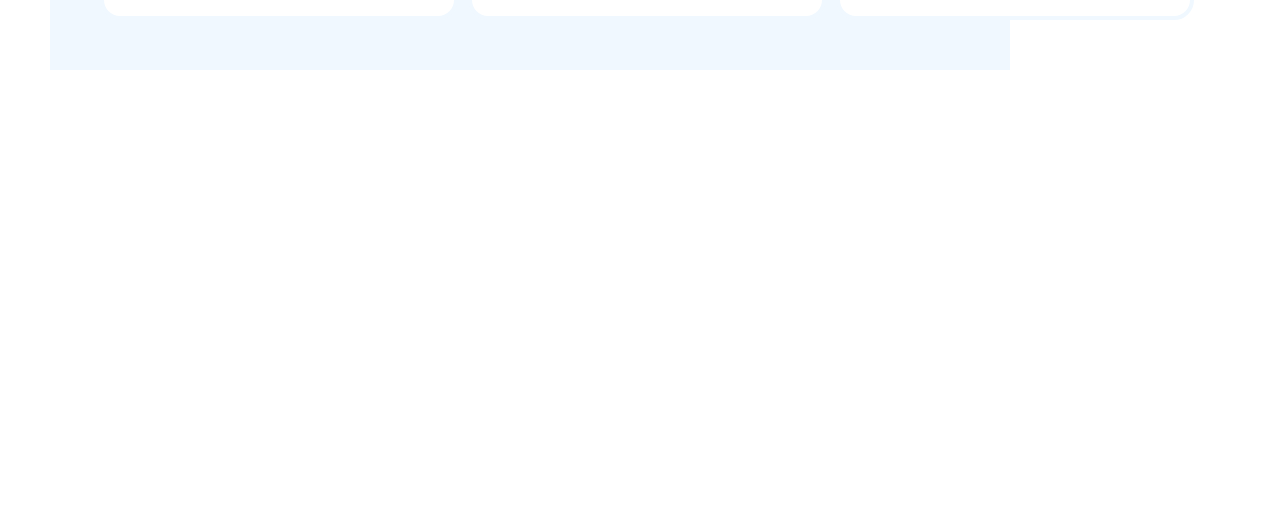
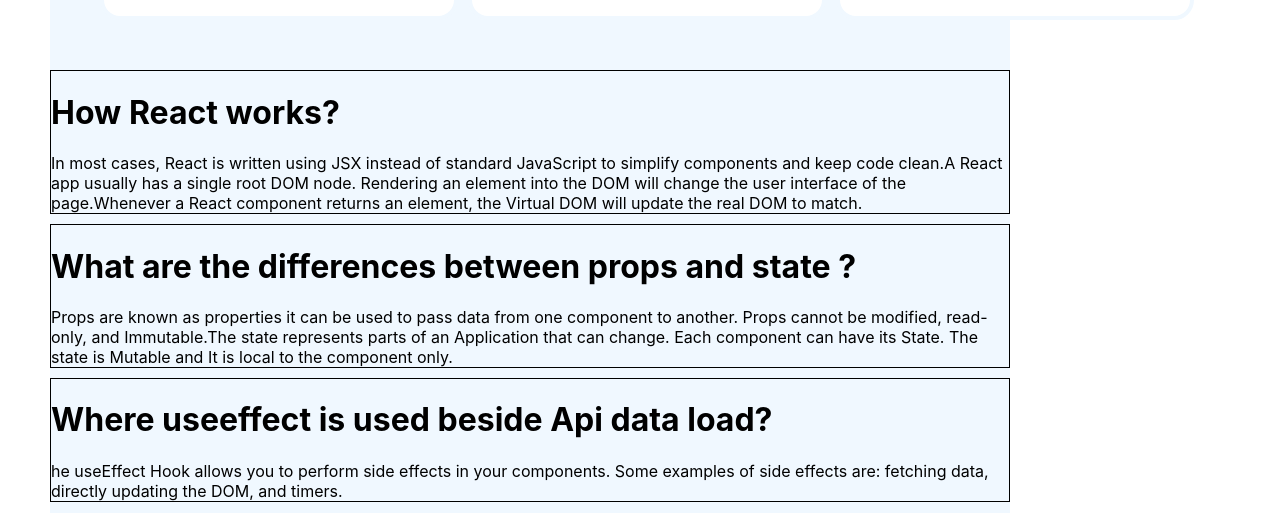
Before and after one commit to likhon29/book-reader-club, a React (Create React App) app: page / in a window 1280 px wide. Shown: the part 1343-1856 px from the top of the page. Before the commit the page ends 1413 px from the top, so only its background shows below. Built offline with nearby package versions, Linux system fonts and the light colour scheme.

Commit message:
Blogs added

```diff
--- a/src/compoents/Blogs/Blogs.css
+++ b/src/compoents/Blogs/Blogs.css
@@ -0,0 +1,5 @@
+.ques-ans {
+    margin-top: 10px;
+    margin-bottom: 10px;
+    border: 1px solid;
+}
--- a/src/compoents/Blogs/Blogs.js
+++ b/src/compoents/Blogs/Blogs.js
@@ -1,8 +1,26 @@
 import React from 'react';
-
+import './Blogs.css'
 const Blogs = () => {
     return (
         <div className="blogs">
+
+        <div className='questions'>
+            <div className='ques-ans'>
+                <h1>How React works?</h1>
+                <p>In most cases, React is written using JSX instead of standard JavaScript to simplify components and keep code clean.A React app usually has a single root DOM node. Rendering an element into the DOM will change the user interface of the page.Whenever a React component returns an element, the Virtual DOM will update the real DOM to match.</p>
+            </div>
+            <div className='ques-ans'>
+                <h1>What are the differences between props and state ?</h1>
+                <p>Props are known as properties it can be used to pass data from one component to another. Props cannot be modified, read-only, and Immutable.The state represents parts of an Application that can change. Each component can have its State. The state is Mutable and It is local to the component only.</p>
+            </div>
+            <div className='ques-ans'>
+                <h1>Where useeffect is used beside Api data load?</h1>
+                <p>he useEffect Hook allows you to perform side effects in your components.
+
+                    Some examples of side effects are: fetching data, directly updating the DOM, and timers.</p>
+            </div>
+        </div>
+    );
 
         </div>
     );
--- a/src/compoents/Main/Main.js
+++ b/src/compoents/Main/Main.js
@@ -1,5 +1,6 @@
 import React, { useEffect, useState } from "react";
 import { addToDb, getStoredCart } from "../../utilities/fakedb";
+import Blogs from "../Blogs/Blogs";
 import Books from "../Books/Books";
 import Break from "../Break/Break";
 import Cart from "../Cart/Cart";
@@ -70,6 +71,7 @@
             ></Books>
           ))}
         </div>
+        <Blogs></Blogs>
       </div>
       <div className="cart-container">
         <Profile></Profile>
```
